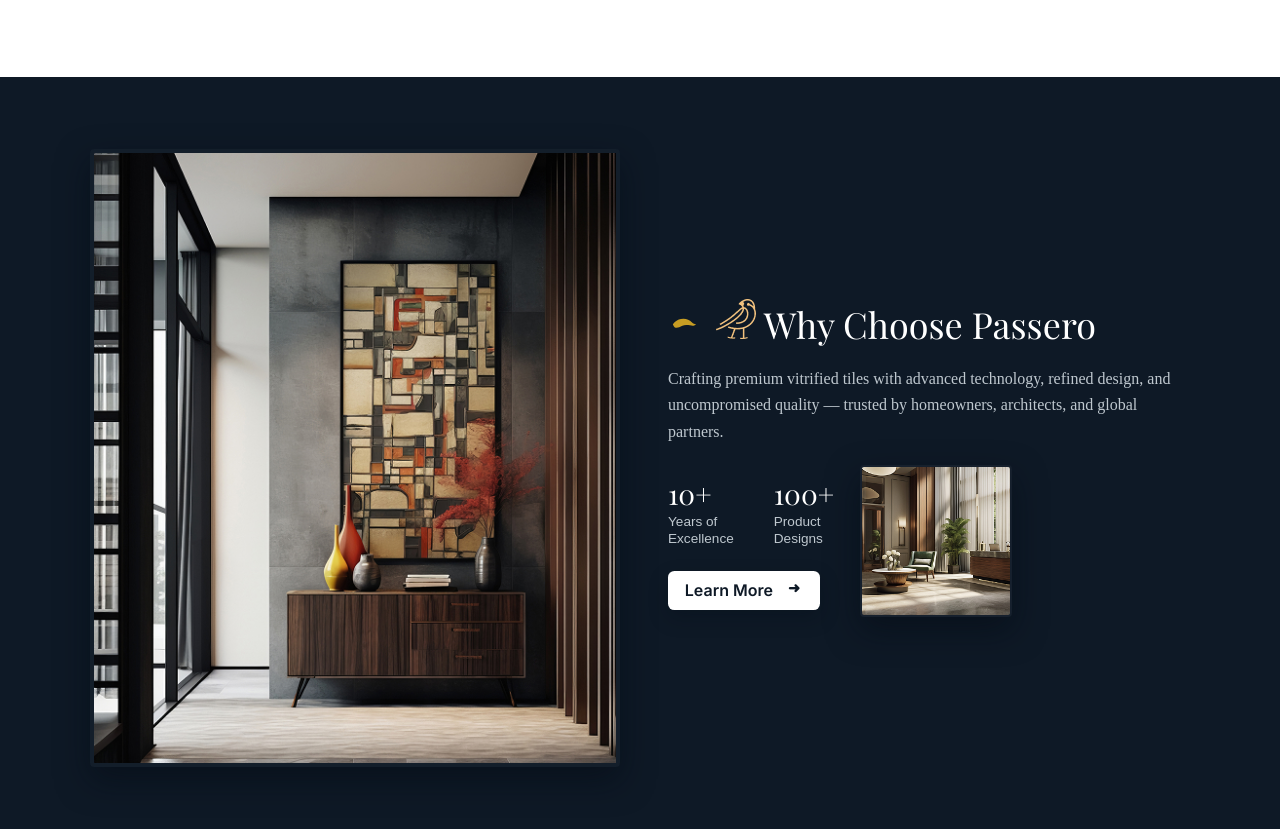
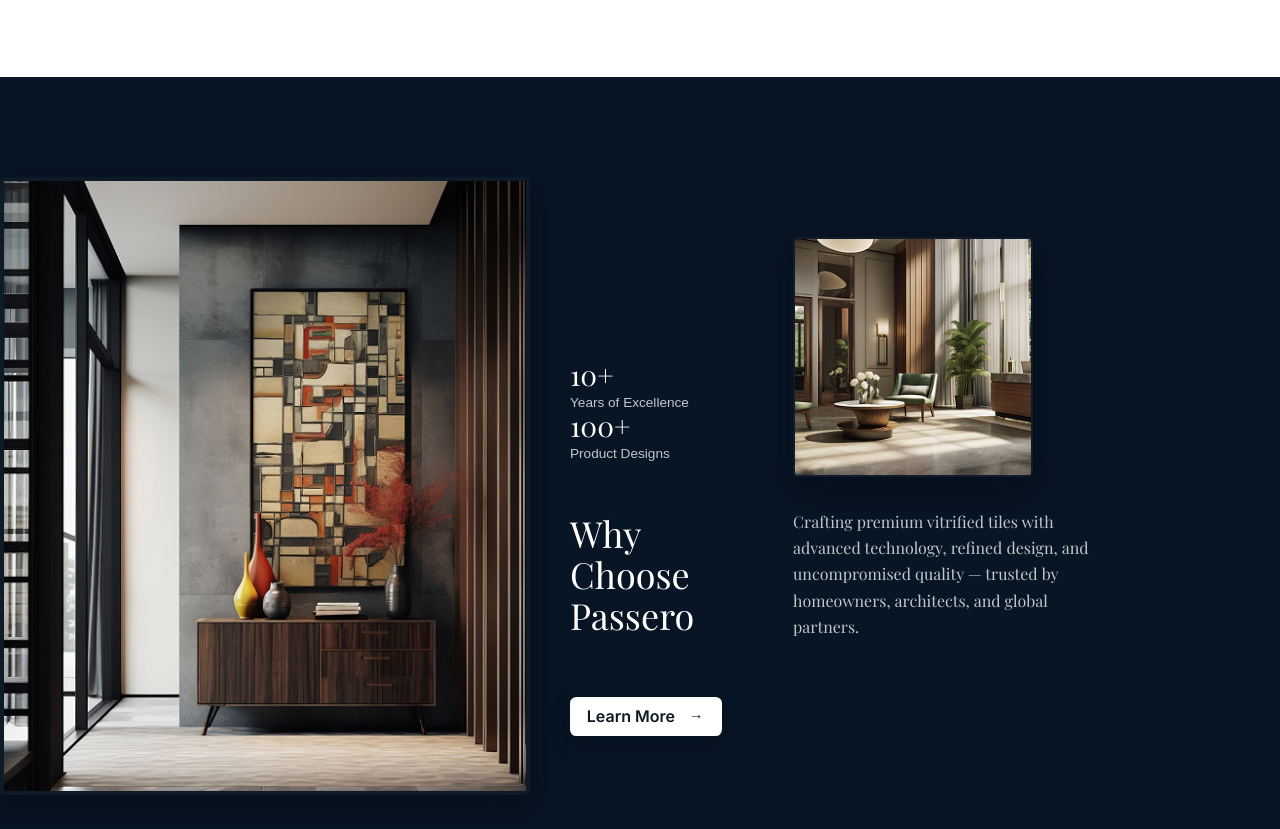
Before and after one commit to Prdp-ktri/Front-End-Test-Project-coding-figma-project, a plain HTML site: page index.html in a window 1280 px wide. Shown: the part 2293-3122 px from the top of the page. Drawn offline with nearby package versions, Linux system fonts and the light colour scheme.

Commit message:
commit wrong 4th section only 50% complete
commit wrong 4th section only 50% complete

```diff
--- a/index.html
+++ b/index.html
@@ -158,74 +158,58 @@
     </div>
   </section>
 
+  <!-- WHY / PASSERO SECTION - Paste this into your page where needed -->
   <section class="why-section" aria-labelledby="why-title">
     <div class="why-inner">
-
-      <!-- LEFT: Large image -->
-      <div class="why-left" aria-hidden="true">
-        <figure class="hero-image">
-          <img src="assets/Rectangle 19.jpg" alt="Interior scene - large" />
-        </figure>
+      <!-- LEFT: large hero image -->
+      <div class="why-left">
+        <div class="hero-image">
+          <img src="assets/Rectangle 19.jpg" alt="Interior styled vignette showing tiles and decor">
+        </div>
       </div>
 
-      <!-- RIGHT: Content -->
+      <!-- RIGHT: content -->
       <div class="why-right">
-
-        <!-- top row: bird + title -->
         <div class="why-meta">
-          <!-- gold bird icon (inline SVG) -->
-          <div class="bird" aria-hidden="true">
-            <svg width="34" height="34" viewBox="0 0 24 24" fill="none" xmlns="http://www.w3.org/2000/svg"
-              aria-hidden="true">
-              <path
-                d="M3.5 13C3.5 13 6 9 11 9C13.5 9 15.5 10 17 11.5C18.5 13 20 13 20 13C20 13 18.5 14 17.5 14C16.5 14 15 13.5 13 13.5C11 13.5 9.5 14.5 8 15C6.5 15.5 4.5 16 3.5 13Z"
-                fill="currentColor" />
-              <path d="M12 3C14 3 16 5 16 7C16 8.5 15 9 15 9" stroke="currentColor" stroke-width="0" fill="none" />
-            </svg>
-          </div>
-
-          <h2 id="why-title" class="why-title"> <img
-              src="/Front-End-Test-Project-coding-figma-project/assets/Frame 1.png" alt=""> Why Choose Passero</h2>
+          <span class="bird" aria-hidden="true"><img src="assets/" alt=""></span>
+          <!-- optional small icon; the .bird color is controlled by CSS -->
         </div>
 
-        <!-- description -->
+        <h2 id="why-title" class="why-title">Why Choose Passero</h2>
+
         <p class="why-desc">
           Crafting premium vitrified tiles with advanced technology, refined design, and uncompromised quality — trusted
           by homeowners, architects, and global partners.
         </p>
 
-        <!-- stats and small image -->
-        <div style="display:flex;align-items:center;gap:1.6rem;">
-          <div>
-            <div class="why-stats" role="list">
-              <div class="stat" role="listitem">
-                <p class="stat-number" data-target="10">0</p>
-                <p class="stat-label">Years of<br>Excellence</p>
-              </div>
+        <!-- small visual image (right) -->
+        <div class="why-small" aria-hidden="true">
+          <img src="assets/Rectangle 20.png" alt="">
+        </div>
 
-              <div class="stat" role="listitem">
-                <p class="stat-number" data-target="100">0</p>
-                <p class="stat-label">Product<br>Designs</p>
-              </div>
-            </div>
-
-            <div class="cta-row">
-              <button class="cta" id="learn-more">
-                Learn More
-                <span class="arrow" aria-hidden="true">➜</span>
-              </button>
-            </div>
+        <!-- stats -->
+        <div class="why-stats" role="list" aria-label="Key statistics">
+          <div class="stat" role="listitem">
+            <p class="why-num">10+</p>
+            <p class="stat-label">Years of Excellence</p>
           </div>
 
-          <!-- small image -->
-          <div class="why-small" aria-hidden="true">
-            <img src="assets/Rectangle 20.png" alt="Small interior image" />
+          <div class="stat" role="listitem">
+            <p class="why-num">100+</p>
+            <p class="stat-label">Product Designs</p>
           </div>
         </div>
 
+        <!-- CTA -->
+        <div class="cta-row">
+          <button class="cta" type="button" aria-label="Learn more about Passero">
+            Learn More <span class="arrow">→</span>
+          </button>
+        </div>
       </div>
     </div>
   </section>
+
 
 
   <script src="script.js"></script>
--- a/style.css
+++ b/style.css
@@ -924,9 +924,8 @@ body {
        Section layout
        --------------------- */
 .why-section {
-  padding: 4.5rem 1.5rem; /* top/bottom padding */
-  display: flex;
-  justify-content: center;
+  background: #081524;
+  padding: 100px 0;
 }
 
 .why-inner {
@@ -968,11 +967,12 @@ body {
        Right column content
        --------------------- */
 .why-right {
-  width: 100%;
-  display: flex;
-  flex-direction: column;
-  gap: 1.25rem;
-  padding-left: 0.5rem;
+  display: grid;
+  grid-template-columns: auto auto;
+  grid-template-rows: auto auto;
+  align-items: center;
+  column-gap: 2rem;
+  row-gap: 2rem;
 }
 
 .why-meta {
@@ -985,11 +985,13 @@ body {
 .bird {
   width: 2.1rem;
   height: 2.1rem;
-  display: inline-flex;
+  display: inline-block;
   align-items: center;
   justify-content: center;
-  color: var(--gold);
+  color: #d6a253;
   flex: 0 0 auto;
+  font-size: 1.6rem;
+  margin-bottom: 1rem;
 }
 
 .why-title {
@@ -1006,22 +1008,26 @@ body {
   color: var(--muted);
   font-size: 1rem; /* 16px */
   line-height: 1.65;
-  max-width: 40rem;
-  font-family: "Poppins";
+  max-width: 608px;
+  font-family: "Playfair Display", serif;
 }
 
 /* Small image on the right (visual) */
 .why-small {
   align-self: flex-end;
-  width: 9.5rem;
-  height: 9.5rem;
+  width: 15rem;
+  height: 15rem;
   overflow: hidden;
+  font-family: Poppins;
   border-radius: 0.25rem;
   box-shadow: var(--card-shadow);
   border: 0.125rem solid rgba(255, 255, 255, 0.03);
+  grid-column: 2/3;
+  grid-row: 1/3;
+  align-self: center;
 }
 .why-small img {
-  width: 100%;
+  width: 120%;
   height: 100%;
   object-fit: cover;
   display: block;
@@ -1029,10 +1035,8 @@ body {
 
 /* Stats row */
 .why-stats {
-  display: flex;
-  gap: 2.5rem;
-  margin-top: 0.5rem;
-  align-items: flex-start;
+  grid-column: 1/2;
+  grid-row: 2/3;
 }
 
 .stat {
@@ -1040,7 +1044,7 @@ body {
   line-height: 1;
 }
 
-.stat .stat-number {
+.stat .why-num {
   font-family: "Playfair Display", serif;
   font-size: 1.75rem; /* 28px */
   margin: 0;
@@ -1052,6 +1056,7 @@ body {
   font-size: 0.85rem; /* ~14px */
   color: var(--muted);
   line-height: 1.2;
+  font-weight: 101px;
 }
 
 /* CTA button */
```
